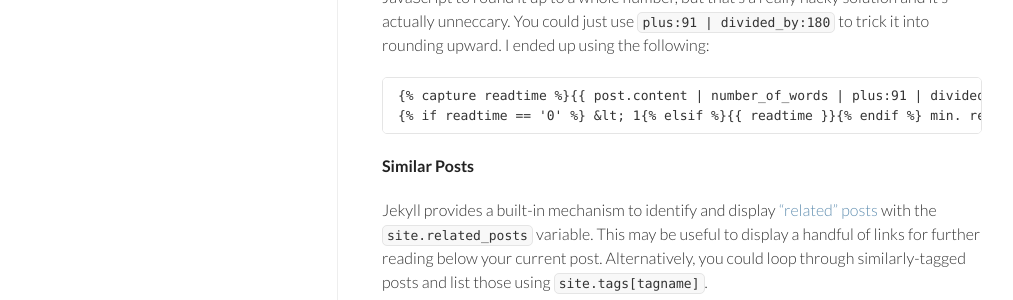
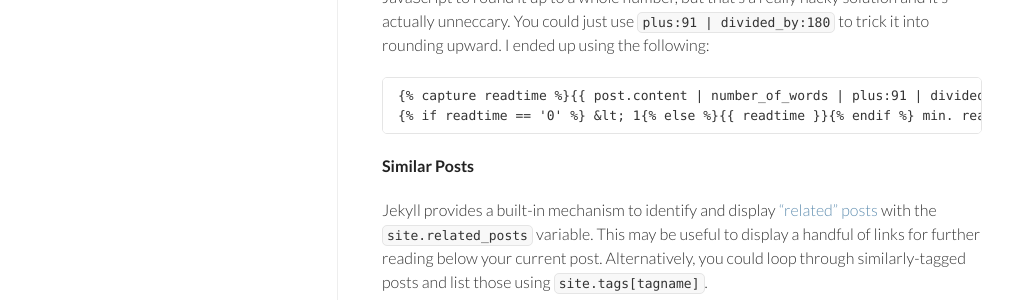
Before and after one commit to pixelcog/pixelcog.com, a Jekyll site: the page built from _posts/2013-07-19-jekyll-from-scratch-extending-jekyll.md, in a window 1280 px wide and 900 px high, scrolled down 3634 px. Shown: the part 172-472 px from the top of the window, without its empty margins (133-1146 px from the left). Built offline with Jekyll 4.4.1, drawn with Linux system fonts in a browser that asks for light colours; Markdown is read by kramdown in place of the engine named in the settings; comment, search, counter and statistics services are not loaded; some of the changed lines change nothing that is shown.

Commit message:
fix typo in 'extending jekyll' post

```diff
--- a/_posts/2013-07-19-jekyll-from-scratch-extending-jekyll.md
+++ b/_posts/2013-07-19-jekyll-from-scratch-extending-jekyll.md
@@ -100,7 +100,7 @@ This is a [neat idea](http://andytaylor.me/2013/04/07/reading-time/) that I saw
 Since there's no way to round a number using Liquid, the filter ends up spitting out the "[floor](http://en.wikipedia.org/wiki/Floor_and_ceiling_functions)" of the number (essentially it ignores everything after the decimal point). The original author added `append: '.0'` to get a long floating point number and then used JavaScript to round it up to a whole number, but that's a really hacky solution and it's actually unneccary. You could just use `plus:91 | divided_by:180` to trick it into rounding upward. I ended up using the following:
 {% raw %}
 	{% capture readtime %}{{ post.content | number_of_words | plus:91 | divided_by:180 }}{% endcapture %}
-	{% if readtime == '0' %} &lt; 1{% elsif %}{{ readtime }}{% endif %} min. read
+	{% if readtime == '0' %} &lt; 1{% else %}{{ readtime }}{% endif %} min. read
 {% endraw %}
 **Similar Posts**
 
```
